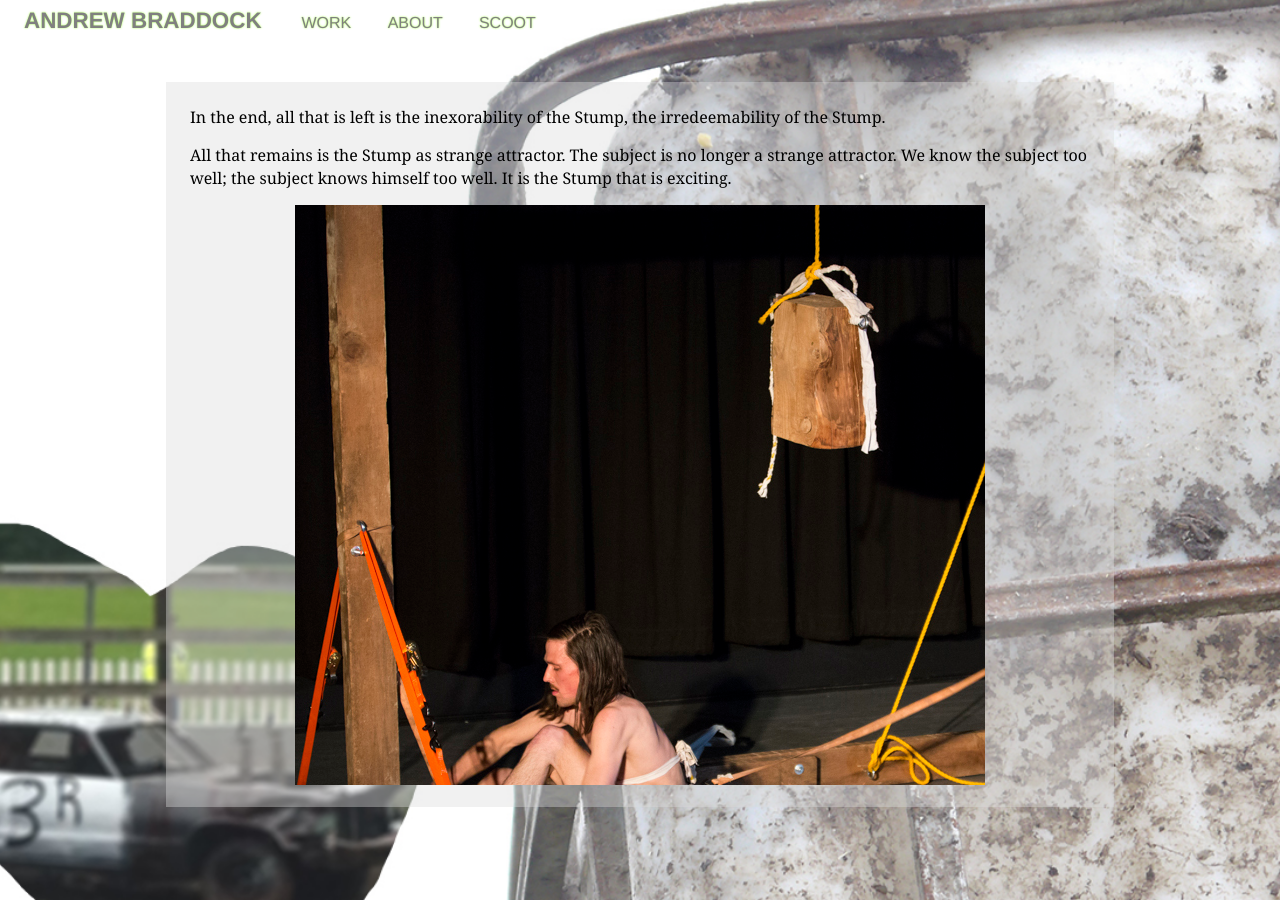
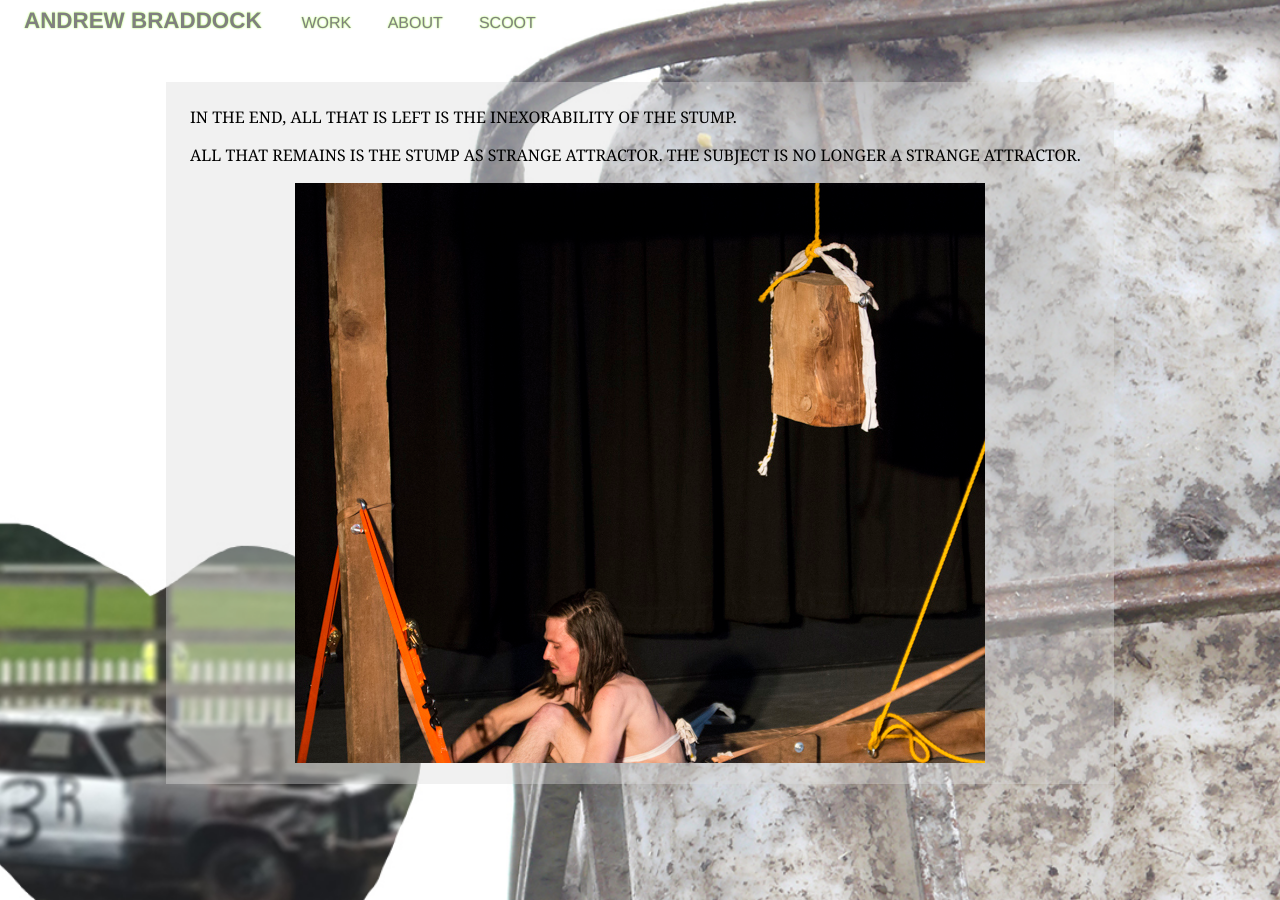
Before and after one commit to scootfence/scootfence.github.io, a Jekyll site: the page built from scoot.md, in a window 1280 px wide. Built offline with Jekyll 4.4.1, drawn with Linux system fonts in a browser that asks for light colours; Markdown is read by kramdown in place of the engine named in the settings.

Commit message:
Update scoot.md

```diff
--- a/scoot.md
+++ b/scoot.md
@@ -3,8 +3,8 @@ permalink: scoot/index.html
 title: Scoot
 layout: pages
 ---
-In the end, all that is left is the inexorability of the Stump, the irredeemability of the Stump.
+IN THE END, ALL THAT IS LEFT IS THE INEXORABILITY OF THE STUMP.
 
-All that remains is the Stump as strange attractor. The subject is no longer a strange attractor. We know the subject too well; the subject knows himself too well. It is the Stump that is exciting.
+ALL THAT REMAINS IS THE STUMP AS STRANGE ATTRACTOR. THE SUBJECT IS NO LONGER A STRANGE ATTRACTOR.
 
 <center><img src="/ABraddock.jpg"></center>
```
